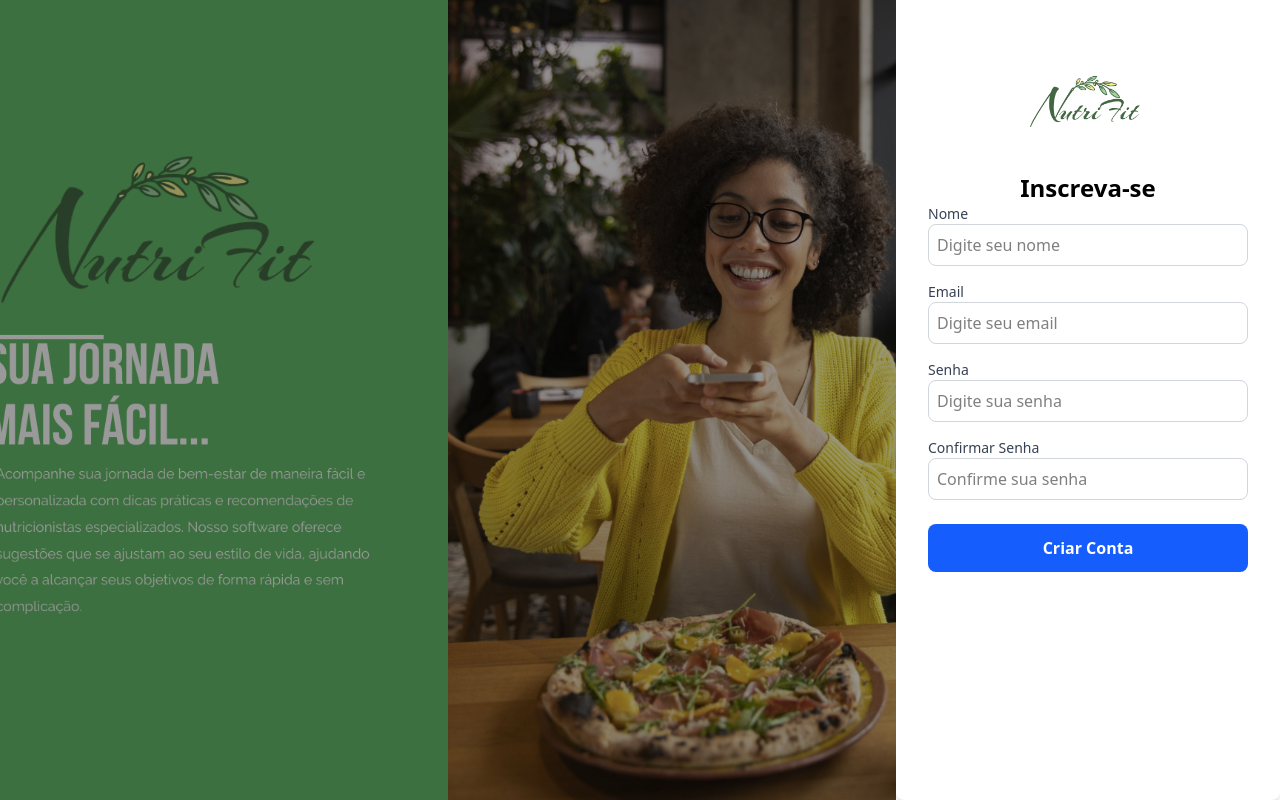
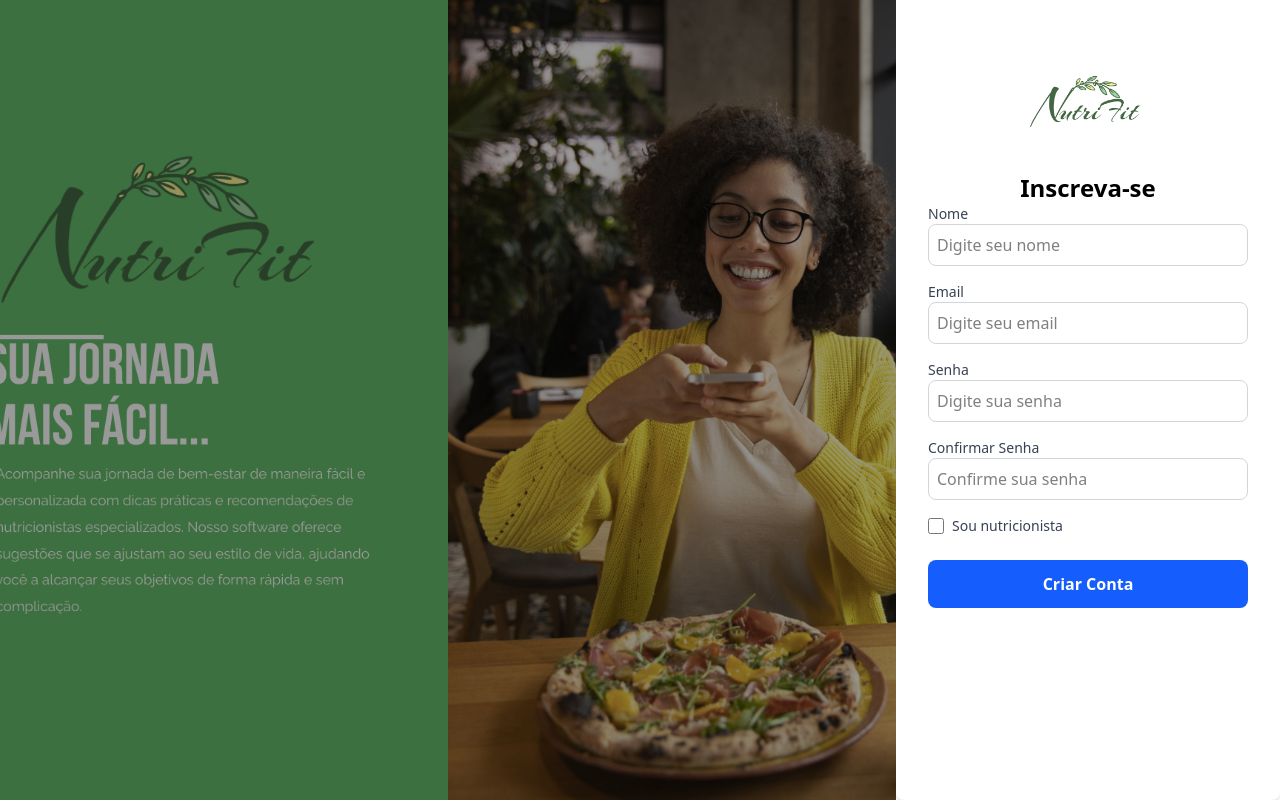
Before and after one commit to FabricioLourenco/nutrifit-web, a Next.js app: page /inscreva-se in a window 1280 px wide. Built offline with nearby package versions, Linux system fonts and the light colour scheme.

Commit message:
feat: cria tela inscreva-se

```diff
--- a/app/components/SignupForm.tsx
+++ b/app/components/SignupForm.tsx
@@ -1,10 +1,15 @@
 "use client";
 
+import { useState } from "react";
+
 export default function SignupForm() {
+  const [isNutricionista, setIsNutricionista] = useState(false);
+
   return (
     <div className="w-full md:w-[30%] p-8 bg-white shadow-md rounded-lg flex flex-col justify-start">
       <img src="/logotipo/logo.png" alt="Logo" className="mx-auto mb-0 h-35 w-35" />
       <h2 className="text-2xl font-bold mb-0 text-center">Inscreva-se</h2>
+
       <form className="space-y-4">
         <div>
           <label className="block text-sm font-medium text-gray-700" htmlFor="nome">Nome</label>
@@ -50,6 +55,20 @@ export default function SignupForm() {
           />
         </div>
 
+        {/* Checkbox: Sou nutricionista */}
+        <div className="flex items-center space-x-2">
+          <input
+            type="checkbox"
+            id="nutricionista"
+            checked={isNutricionista}
+            onChange={() => setIsNutricionista(!isNutricionista)}
+            className="h-4 w-4 text-blue-600 border-gray-300 rounded focus:ring-blue-500"
+          />
+          <label htmlFor="nutricionista" className="text-sm text-gray-700">
+            Sou nutricionista
+          </label>
+        </div>
+
         <div className="mt-6">
           <button
             type="submit"
```
